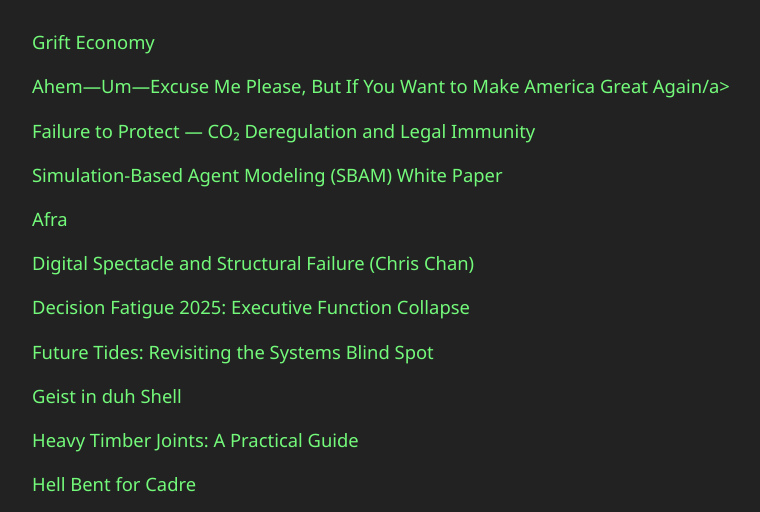
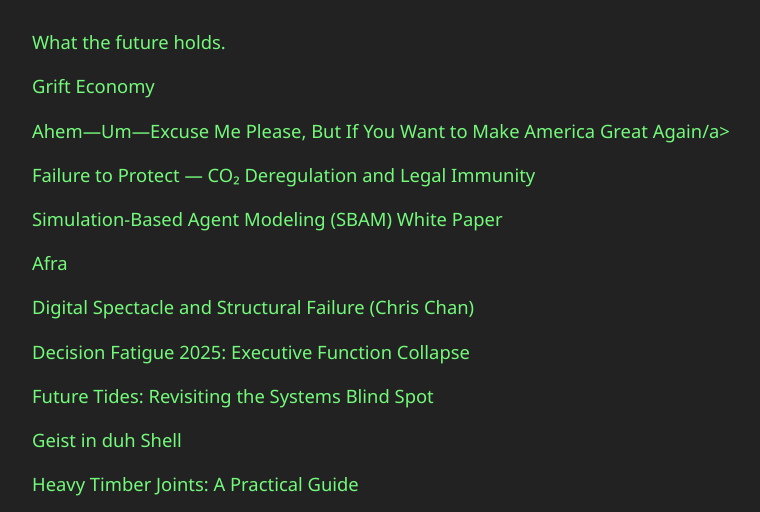
Before and after one commit to MrDahut/Writtings, a plain HTML site: page index.html in a window 1280 px wide. Shown: the part 258-770 px from the top of the page, without its empty margins (258-1018 px from the left). Drawn offline with Linux system fonts and the light colour scheme.

Commit message:
Update index.html

```diff
--- a/index.html
+++ b/index.html
@@ -30,6 +30,7 @@
       <span class="file-note">Click to read each article. All works © Shiloh Morse.</span>
     </p>
     <ul>
+      <li><a href="Phae1.html">What the future holds.</a></li>
        <li><a href="Grift1.html">Grift Economy</a></li>
       <li><a href="Ahem.html">Ahem—Um—Excuse Me Please, But If You Want to Make America Great Again/a></li>
       <li><a href="CO2.html">Failure to Protect — CO₂ Deregulation and Legal Immunity</a></li>
```
